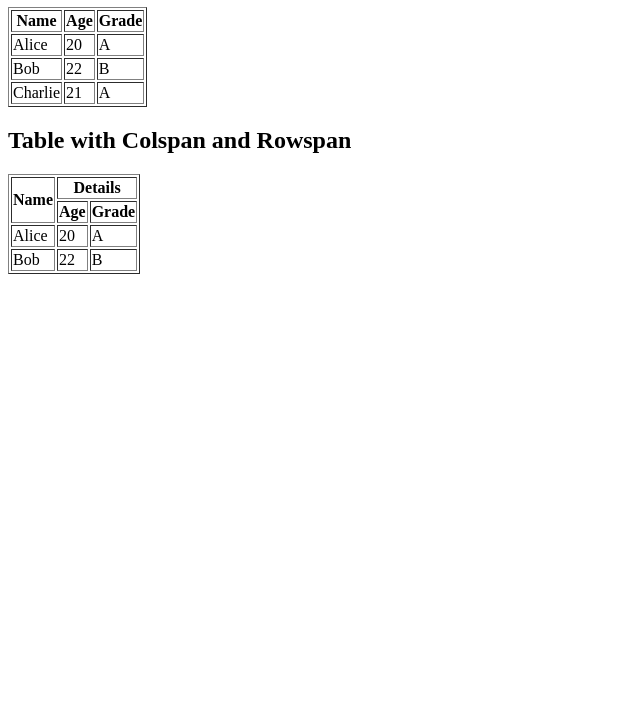
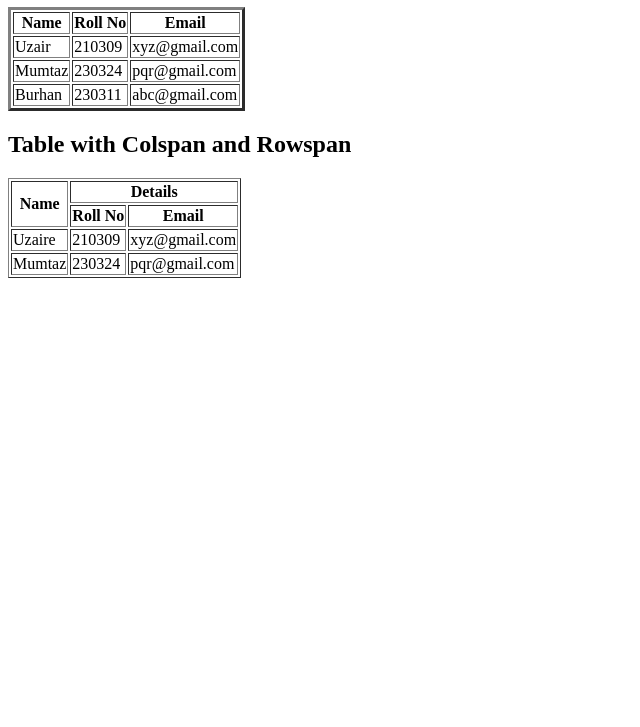
Before and after one commit to uzair309-cse/WEB-DEVELOPMENT-, a plain HTML site: page table.html in a window 1280 px wide. Shown: the part 73-800 px from the top of the page, without its empty margins (0-640 px from the left). Drawn offline with Linux system fonts and the light colour scheme.

Commit message:
Update table.html

```diff
--- a/table.html
+++ b/table.html
@@ -6,27 +6,27 @@
     <title>HTML table examples</title>
 </head>
 <body>
-    <h1>Student Information</h1>
-    <table border="1">
+    <h1>WELCOME TO CSE-3rd SEM</h1>
+    <table border="3">
         <tr>
             <th>Name</th>
-            <th>Age</th>
-            <th>Grade</th>
+            <th>Roll No</th>
+            <th>Email</th>
         </tr>
         <tr>
-            <td>Alice</td>
-            <td>20</td>
-            <td>A</td>
+            <td>Uzair</td>
+            <td>210309</td>
+            <td>xyz@gmail.com</td>
         </tr>
         <tr>
-            <td>Bob</td>
-            <td>22</td>
-            <td>B</td>
+            <td>Mumtaz</td>
+            <td>230324</td>
+            <td>pqr@gmail.com</td>
         </tr>
         <tr>
-            <td>Charlie</td>
-            <td>21</td>
-            <td>A</td>
+            <td>Burhan</td>
+            <td>230311</td>
+            <td>abc@gmail.com</td>
         </tr>
     </table>
 
@@ -37,18 +37,18 @@
             <th colspan="2">Details</th>
         </tr>
         <tr>
-            <th>Age</th>
-            <th>Grade</th>
+            <th>Roll No</th>
+            <th>Email</th>
         </tr>
         <tr>
-            <td>Alice</td>
-            <td>20</td>
-            <td>A</td>
+            <td>Uzaire</td>
+            <td>210309</td>
+            <td>xyz@gmail.com</td>
         </tr>
         <tr>
-            <td>Bob</td>
-            <td>22</td>
-            <td>B</td>
+            <td>Mumtaz</td>
+            <td>230324</td>
+            <td>pqr@gmail.com</td>
         </tr>
     </table>
 </body>
```
